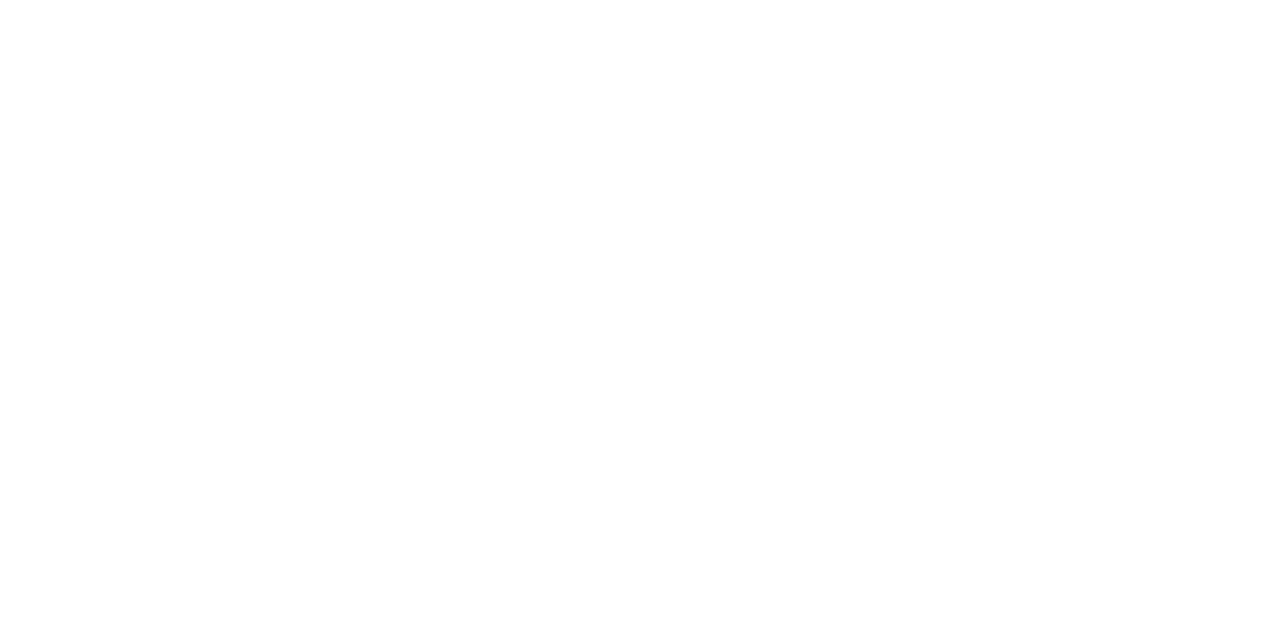
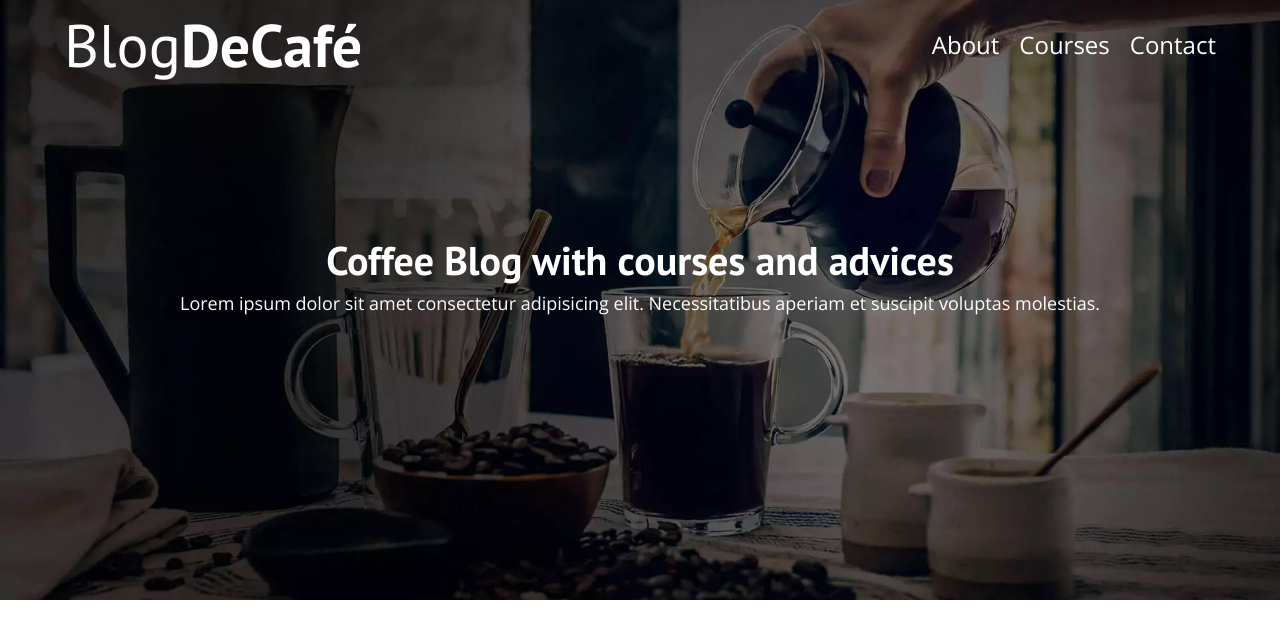
Before and after one commit to Leyva9/Static-Projects, a plain HTML site: page blogCoffee/index.html in a window 1280 px wide. Drawn offline with nearby package versions, Linux system fonts and the light colour scheme.

Commit message:
header agregado con css

```diff
--- a/blogCoffee/css/style.css
+++ b/blogCoffee/css/style.css
@@ -1,10 +1,11 @@
 :root {
     /* Colors */
-    --primary-color: ;
-    --secundary-color: ;
+    --primary-color: #784D3c;
+    --white-color: #ffffff;
+    --black-color: #000000;
     /* Fonts */
-    --primaryFont: ;
-    --secundaryFont: ;
+    --primaryFont: 'PT Sans', sans-serif; ;
+    --secundaryFont: 'Open Sans', sans-serif;
 }
 
 /* Responsive Design */
@@ -23,6 +24,8 @@ html {
 /* Globals */
 body {
     line-height: 1.5;
+    font-size: 1.6rem;
+    font-family: var(--secundaryFont);
 }
 
 p {
@@ -36,7 +39,6 @@ a { text-decoration: none; }
 img { width: 100%; }
 
 h1, h2, h3 {
-    text-align: center;
     font-family: var(--primaryFont);
     margin: 0;
 }
@@ -44,9 +46,81 @@ h1, h2, h3 {
 h1 { font-size: 6rem; }
 h2 { font-size: 4rem; }
 h3 { font-size: 3rem; }
+h4 { font-size: 2.6rem; }
 
 /* Utility Classes */
 .container {
     max-width: 120rem;
+    width: 90%;
     margin: 0 auto;
 }
+
+.text-center { text-align: center; }
+
+/* Header */
+.header {
+    min-height: 60rem;
+    background-image: url(../img/banner.webp);
+    background-repeat: no-repeat;
+    background-size: cover;
+    background-position: center center;
+}
+
+.header__text {
+    text-align: center;
+    color: var(--white-color);
+    margin-top: 14rem;
+}
+
+/* NavBar */
+.navBar {
+    display: flex;
+    justify-content: space-between;
+    align-items: center;
+}
+
+.navBar__brand {
+    color: var(--white-color);
+}
+
+.brand {
+    font-weight: 300;
+}
+
+.navBar__brand span{
+    font-weight: 700;
+}
+
+.navigation {
+    display: flex;
+    gap: 2rem;
+}
+
+.navigation__link {
+    font-size: 2.4rem;
+    color: var(--white-color);
+    transition: all 200ms ease;
+}
+
+.navigation__link-active {
+    font-weight: bold;
+}
+
+@media (max-width: 768px) {
+    .navBar {
+        flex-direction: column;
+        align-items: center;
+    }
+    .navigation {
+        margin-top: 3rem;
+        flex-direction: column;
+        text-align: center;
+        gap: 1rem;
+    }
+    .navigation__link {
+        font-size: 2.2rem;
+    }
+    .header__text {
+        margin-top: 6rem;
+    }
+}
--- a/blogCoffee/index.html
+++ b/blogCoffee/index.html
@@ -25,7 +25,22 @@
         <script src='./js/main.js'></script>
     </head>
     <body>
-        <header></header>
+        <header class="header">
+            <div class="container">
+                <div class="navBar">
+                    <a class="navBar__brand" href="index.html"><h1 class="brand">Blog<span>DeCafé</span></h1></a>
+                    <nav class="navigation">
+                        <a class="navigation__link" href="about.html">About</a>
+                        <a class="navigation__link" href="courses.html">Courses</a>
+                        <a class="navigation__link" href="contact.html">Contact</a>
+                    </nav>
+                </div>
+                <div class="header__text">
+                    <h2>Coffee Blog with courses and advices</h2>
+                    <p>Lorem ipsum dolor sit amet consectetur adipisicing elit. Necessitatibus aperiam et suscipit voluptas molestias.</p>
+                </div>
+            </div>
+        </header>
         <main>
         </main>
         <footer></footer>
```
